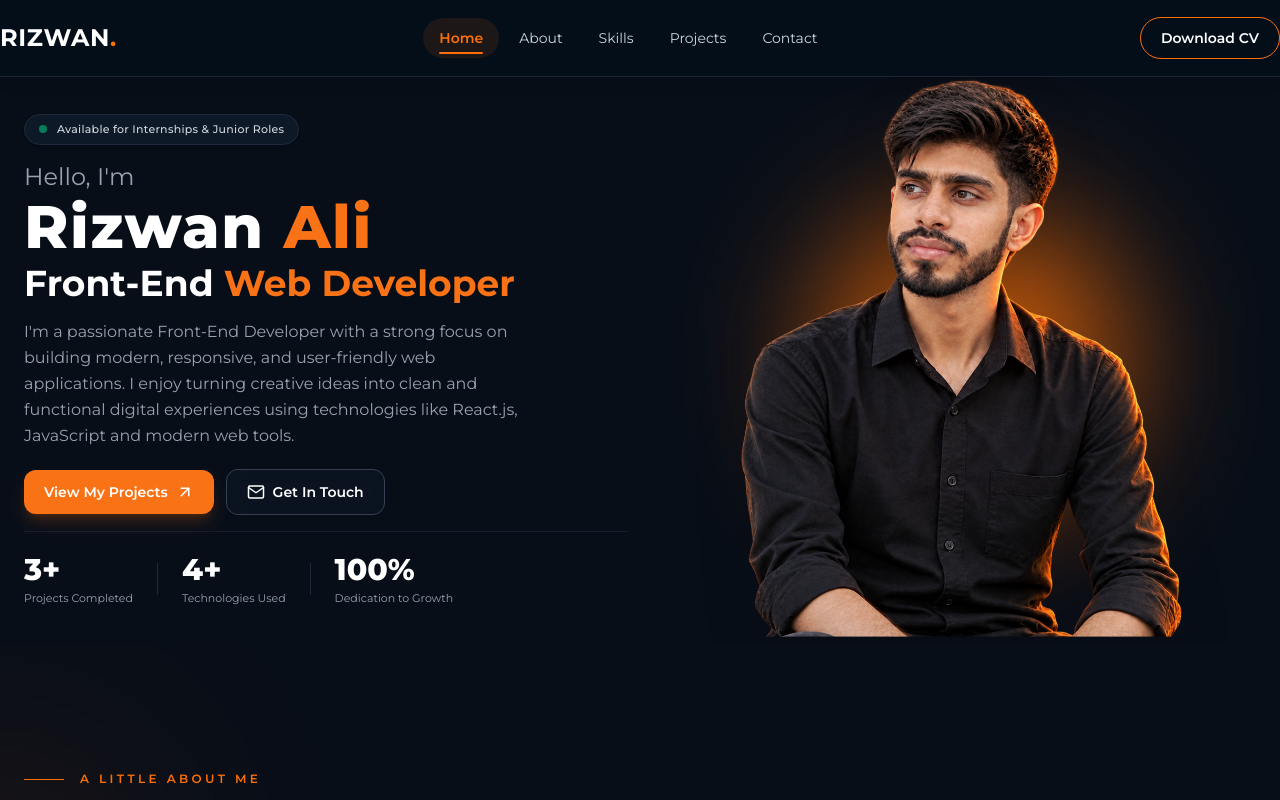
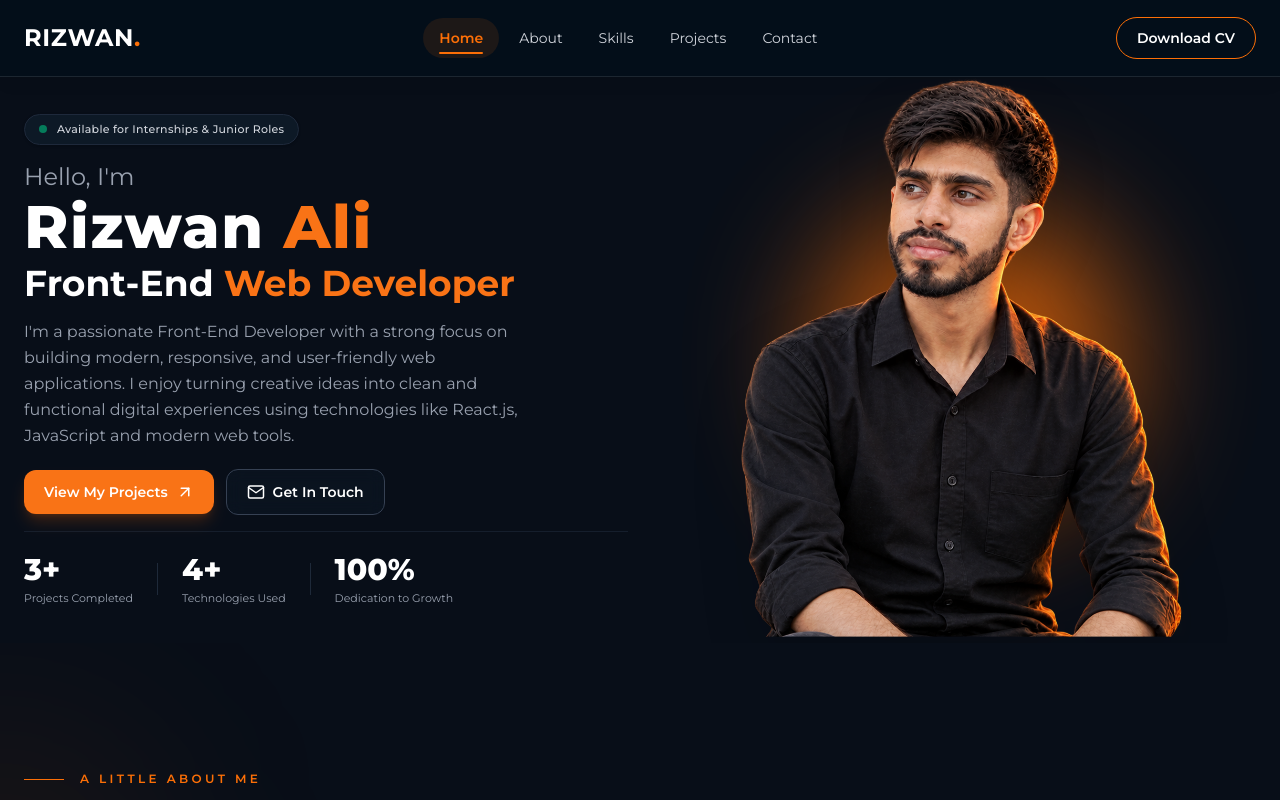
Before and after one commit to Rizwan-Codes/My-Portfolio, a React (Vite) app: page / in a window 1280 px wide. Shown: the top 800 px of the page. Built offline with nearby package versions, Linux system fonts and the light colour scheme.

Commit message:
fix: fixing x-axis padding

```diff
--- a/src/components/Navbar.jsx
+++ b/src/components/Navbar.jsx
@@ -105,7 +105,7 @@ function Navbar() {
   };
 
   return (
-    <header className="sticky top-0 z-50 border-b font-serat border-white/10 bg-back/90 shadow-lg shadow-black/5 backdrop-blur-xl">
+    <header className="sticky px-6 top-0 z-50 border-b font-serat border-white/10 bg-back/90 shadow-lg shadow-black/5 backdrop-blur-xl">
       <nav
         aria-label="Main navigation"
         className="mx-auto flex min-h-19 max-w-7xl items-center justify-between"
```
